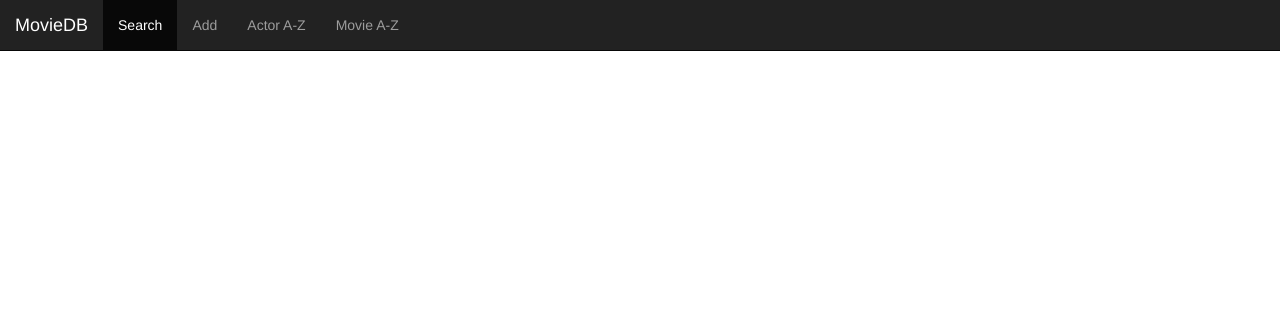
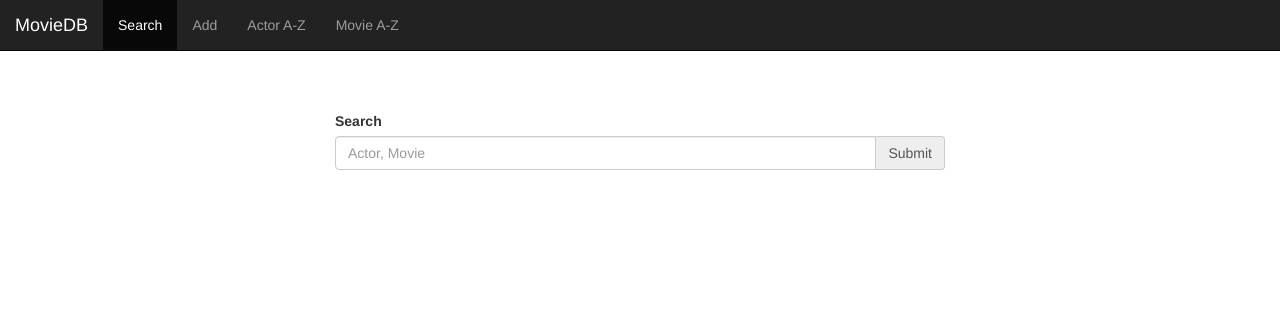
Before and after one commit to mverde/MovieDB, a PHP site: page / in a window 1280 px wide. Shown: the top 311 px of the page. Run offline with PHP 8.4, Linux system fonts and the light colour scheme.

Commit message:
Added search bar to homepage.

```diff
--- a/index.php
+++ b/index.php
@@ -30,5 +30,24 @@
 			  </div>
      	 	</div>
 		</nav>
+		<br>
+		<br>
+		<div class="container-fluid">
+			<div class="row">
+				<div class="col-xs-3"></div>
+				<div class="col-xs-6">
+					<form>
+						<div class="form-group">
+							<label for="searchBarInput">Search</label>
+							<div class="input-group">
+								<input type="text" class="form-control" id="searchBarInput" placeholder="Actor, Movie">
+								<div class="input-group-addon btn btn-primary">Submit</div>
+							</div>
+  						</div>
+					</form>
+				</div>
+				<div class="col-xs-3"></div>
+			</div>
+		</div>
 	</body>
 </html>
```
